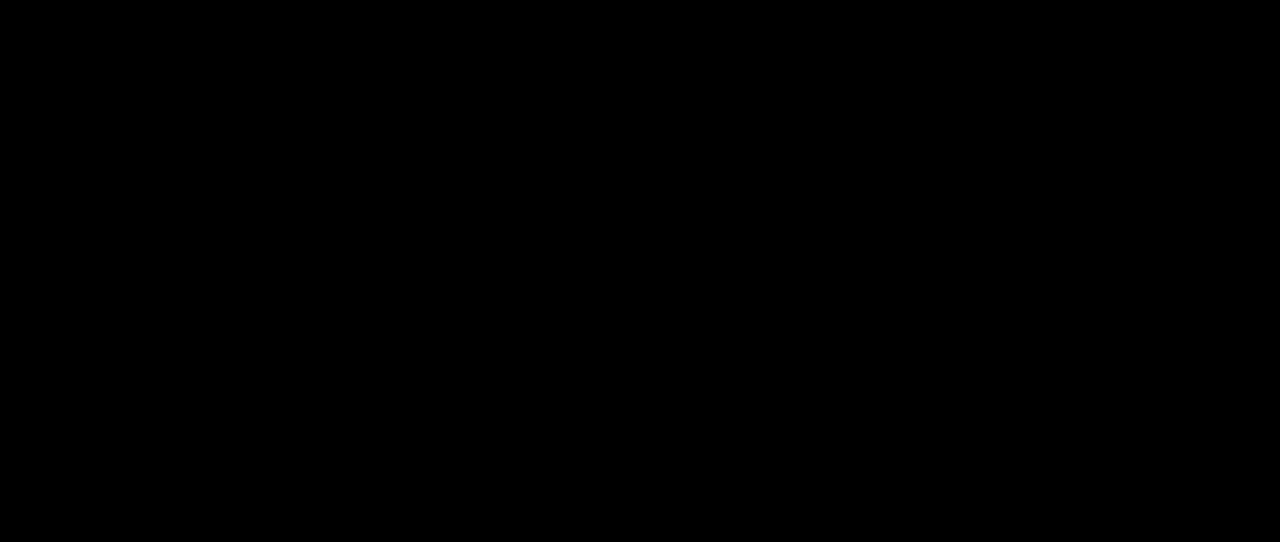
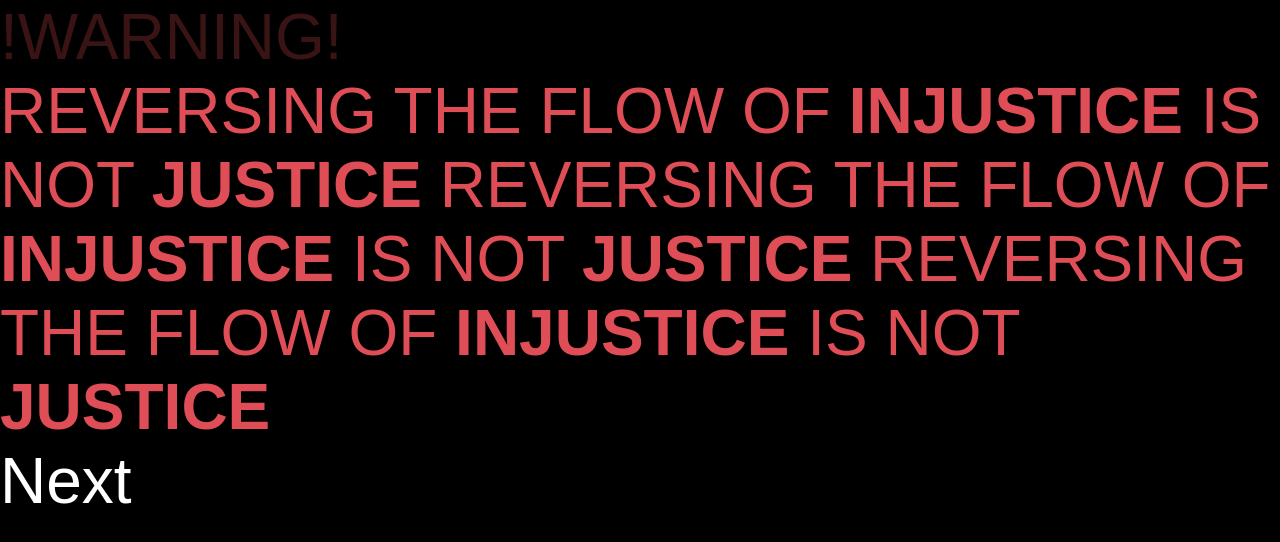
Before and after one commit to zxwandrew/BaratundesGame, an Angular app: page /level3end in a window 1280 px wide. Before the commit this address led to /. Shown: the top 542 px of the page. Built offline with nearby package versions, Linux system fonts and the light colour scheme.

Commit message:
basic level 3

```diff
--- a/src/app/app-routing.module.ts
+++ b/src/app/app-routing.module.ts
@@ -5,6 +5,8 @@ import { Level1Component } from './level1/level1.component'
 import { Level1endComponent } from './level1end/level1end.component'
 import { Level2Component } from './level2/level2.component'
 import { Level3Component } from './level3/level3.component'
+import { Level3endComponent } from './level3end/level3end.component';
+import { Level4Component } from './level4/level4.component';
 
 const routes: Routes = [
   { path: 'home', component: HomeComponent },
@@ -13,6 +15,8 @@ const routes: Routes = [
   { path: 'level1end', component: Level1endComponent},
   { path: 'level2', component: Level2Component},
   { path: 'level3', component: Level3Component},
+  { path: 'level3end', component: Level3endComponent},
+  { path: 'level4', component: Level4Component},
 ];
 
 @NgModule({
--- a/src/app/app.module.ts
+++ b/src/app/app.module.ts
@@ -8,6 +8,8 @@ import { Level1Component } from './level1/level1.component';
 import { Level2Component } from './level2/level2.component';
 import { Level3Component } from './level3/level3.component';
 import { Level1endComponent } from './level1end/level1end.component';
+import { Level3endComponent } from './level3end/level3end.component';
+import { Level4Component } from './level4/level4.component';
 
 @NgModule({
   declarations: [
@@ -16,7 +18,9 @@ import { Level1endComponent } from './level1end/level1end.component';
     Level1Component,
     Level2Component,
     Level3Component,
-    Level1endComponent
+    Level1endComponent,
+    Level3endComponent,
+    Level4Component
   ],
   imports: [
     BrowserModule,
--- a/src/app/level3/level3.component.html
+++ b/src/app/level3/level3.component.html
@@ -4,9 +4,17 @@
     <div class="callerDiv">{{reversedcaller}}</div>
     <div class="policeDiv">Calls Police On</div>
     <div class="targetDiv">{{reversedtarget}}</div>
-    <input class="activityDiv"
+    <div class="typewriter" [ngClass]="{
+        'selected': typewriterState==='selected',
+        'hidden': typewriterState==='hidden'}">
+        {{typewriterSentence}}</div>
+
+    <input #activityInput
+        [ngClass]="{'hidden': typewriterState!=='hidden'}"
+        class="activityDiv"
         placeholder="{{activity}}"
-        value="{{activity}}"
         autofocus
-    />
+        (keydown)="keyDownFunction($event)" />
+
+    <div (click)="next()">Next</div>
 </div>
--- a/src/app/level3/level3.component.scss
+++ b/src/app/level3/level3.component.scss
@@ -19,12 +19,27 @@
         .targetDiv{
             color: #DD434E;
         }
+        .typewriter{
+            color: #ECD32C;
+        }
+        .typewriter.selected{
+            background-color: rgba(0, 147, 255, 0.42);
+        }
+        .typewriter.hidden{
+            display: none;
+        }
         .activityDiv{
+            display:block;
             font-size: 4rem;
             color: #ECD32C;
             background: black;
             border: none;
+            outline: none;
         }
+        .activityDiv.hidden{
+            display: none
+        }
+
     }
     .material-icons.md-48 {
         font-size: 1em;
--- a/src/app/level3/level3.component.ts
+++ b/src/app/level3/level3.component.ts
@@ -1,4 +1,4 @@
-import { Component, OnInit } from '@angular/core';
+import { Component, OnInit, ViewChild, ElementRef, AfterViewInit } from '@angular/core';
 import { SentenceService } from '../sentence.service';
 import { ActivatedRoute, Router } from '@angular/router';
 
@@ -7,34 +7,87 @@ import { ActivatedRoute, Router } from '@angular/router';
   templateUrl: './level3.component.html',
   styleUrls: ['./level3.component.scss']
 })
-export class Level3Component implements OnInit {
+export class Level3Component implements OnInit, AfterViewInit {
+  @ViewChild("activityInput", {static:true}) activityInput: ElementRef
 
   realSentences: any[]
   numReal: number
   pos: number = 0
   currentSentence: any
   reversedcaller: string
-  reversedtarget:string
-  activity:string
-  reverseState: boolean =true
+  reversedtarget: string
+  activity: string
+  typewriterSentence: string = ""
+  typewriterState: string = ""
 
   constructor(
     private sentenceService: SentenceService,
     private route: ActivatedRoute,
-    private router:Router
-    ) { }
+    private router: Router
+  ) { }
 
   ngOnInit() {
     this.realSentences = this.sentenceService.getRealSentences()
     this.numReal = this.realSentences.length
     this.populateCurrentSentence()
+    this.typewriterSentence = this.currentSentence.activity
   }
-  populateCurrentSentence(){
+  ngAfterViewInit(){
+    this.initialPopulateSentence()
+  }
+  initialPopulateSentence() {
+    this.typeWriter()
+  }
+  populateCurrentSentence() {
     this.currentSentence = this.realSentences[this.pos]
     this.reversedcaller = this.currentSentence.target;
     this.reversedtarget = this.currentSentence.caller;
     this.activity = this.currentSentence.activity;
-    this.reverseState = true;
+  }
+  typeWriter() {
+    //old activity and highlight
+    // this.typewriterSentence = this.currentSentence.activity
+    setTimeout(() => {
+      this.typewriterState = "selected"
+    }, 1000)
+
+    //remove old activity and highlighting
+    setTimeout(() => {
+      this.typewriterSentence = ""
+      this.typewriterState = ""
+    }, 2000)
+
+    //start typing
+    let split = "Making oat milk while riding unicycle".split("")
+    let time = 2000
+    let space = Math.floor(time / split.length)
+    for (let i = 0; i < split.length; i++) {
+      setTimeout(() => {
+        this.typewriterSentence += split[i]
+      }, space * i + 2000)
+    }
+
+    //hide tyepwriter and show
+    setTimeout(()=>{
+      this.typewriterState="hidden"
+      this.activityInput.nativeElement.focus()
+    }, 5000)
+  }
+
+  keyDownFunction(event) {
+    console.log("key", event.keyCode)
+    if(event.keyCode == 13) {
+      this.next()
+    }
+  }
+  next(){
+    this.pos++;
+    if(this.pos<=3){
+      this.activityInput.nativeElement.value = ""
+      this.populateCurrentSentence()
+    }else{
+      this.router.navigate(['level3end'])
+    }
   }
 
 }
--- /dev/null
+++ b/src/app/level3end/level3end.component.html
@@ -0,0 +1,7 @@
+<div class="warning">!WARNING!</div>
+<div class="flow">
+    REVERSING THE FLOW OF <b>INJUSTICE</b> IS NOT <b>JUSTICE</b>
+    REVERSING THE FLOW OF <b>INJUSTICE</b> IS NOT <b>JUSTICE</b>
+    REVERSING THE FLOW OF <b>INJUSTICE</b> IS NOT <b>JUSTICE</b>
+</div>
+<div class="next" (click)="next()">Next</div>
--- /dev/null
+++ b/src/app/level3end/level3end.component.scss
@@ -0,0 +1,15 @@
+:host{
+    font-size: 4em;
+    font-weight: 300;
+    color: white;
+    .warning{
+        color: #3A1415;
+    }
+    .flow{
+        color: #DF4E56;
+        font-weight: 300;
+    }
+    b{
+        font-weight: 900;
+    }
+}
--- /dev/null
+++ b/src/app/level3end/level3end.component.ts
@@ -0,0 +1,18 @@
+import { Component, OnInit } from '@angular/core';
+import { Router } from '@angular/router';
+
+@Component({
+  selector: 'app-level3end',
+  templateUrl: './level3end.component.html',
+  styleUrls: ['./level3end.component.scss']
+})
+export class Level3endComponent implements OnInit {
+
+  constructor(private router: Router) { }
+
+  ngOnInit() {
+  }
+  next(){
+    this.router.navigate(['level4'])
+  }
+}
--- /dev/null
+++ b/src/app/level4/level4.component.html
@@ -0,0 +1 @@
+<p>level4 works!</p>
--- /dev/null
+++ b/src/app/level4/level4.component.ts
@@ -0,0 +1,15 @@
+import { Component, OnInit } from '@angular/core';
+
+@Component({
+  selector: 'app-level4',
+  templateUrl: './level4.component.html',
+  styleUrls: ['./level4.component.scss']
+})
+export class Level4Component implements OnInit {
+
+  constructor() { }
+
+  ngOnInit() {
+  }
+
+}
--- a/src/styles.scss
+++ b/src/styles.scss
@@ -4,4 +4,5 @@ html, body{
     width: 100%;
     margin: 0px;
     background-color: black;
+    font-family: Arial, Helvetica, sans-serif;
 }
```
Also changed, not shown: src/app/level4/level4.component.scss (added), 2 other files (tests, documents, lock files or other folders).
